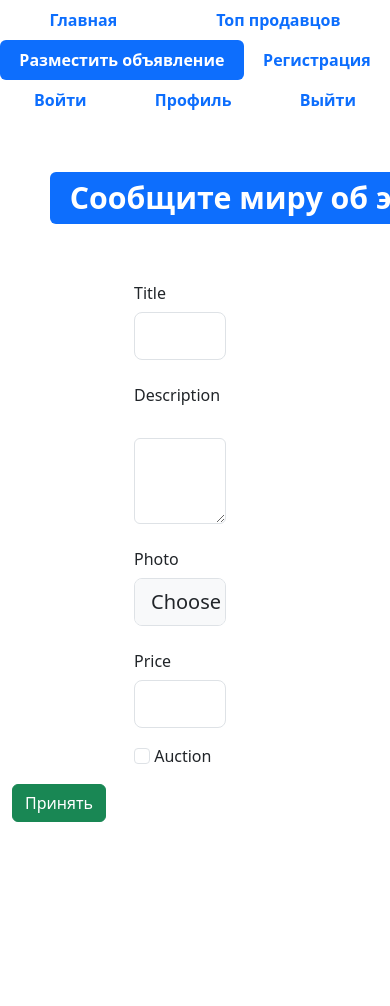
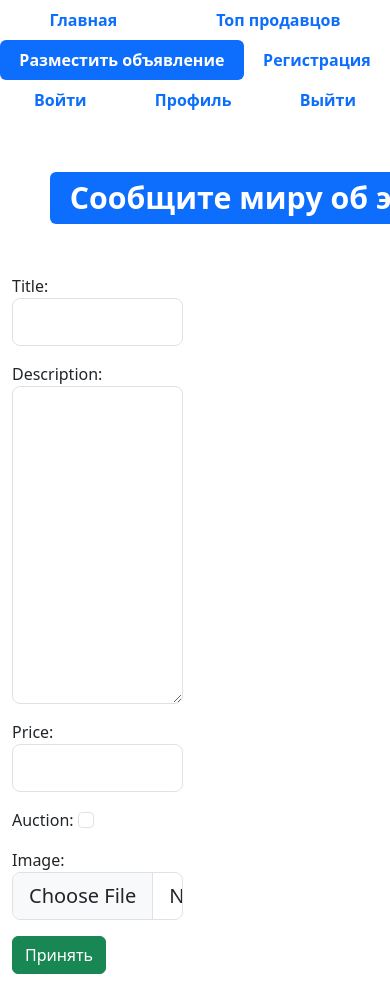
Before and after one commit to EmilAhmaBoy/lesson-11, a Django app: page /advertisement-post/ in a window 390 px wide; the page is wider, and only the part inside the window is pictured. Before the commit the page ends 822 px from the top of that part, so only its background shows below. Run offline with Django 4.2, Linux system fonts and the light colour scheme; some libraries are stand-ins or nearby versions.

Commit message:
Занятие 10

```diff
--- /dev/null
+++ b/app_advertisements/forms.py
@@ -0,0 +1,9 @@
+from django import forms
+
+
+class AdvertisementForm(forms.Form):
+    title = forms.CharField(max_length=64, widget=forms.TextInput(attrs={'class': 'form-control form-control-lg'}))
+    description = forms.CharField(widget=forms.Textarea(attrs={'class': 'form-control form-control-lg'}))
+    price = forms.DecimalField(widget=forms.NumberInput(attrs={'class': 'form-control form-control-lg'}))
+    auction = forms.BooleanField(widget=forms.CheckboxInput(attrs={'class': 'form-check-input'}), required=False)
+    image = forms.ImageField(widget=forms.FileInput(attrs={'class': 'form-control form-control-lg'}))
--- a/app_advertisements/views.py
+++ b/app_advertisements/views.py
@@ -1,6 +1,8 @@
-from django.shortcuts import render
+from django.shortcuts import render, redirect
+from django.urls import reverse
 from django.http import HttpResponse
 from .models import Advertisement
+from .forms import AdvertisementForm
 
 
 def index(request):
@@ -14,7 +16,20 @@ def top_sellers(request):
 
 
 def advertisement_post(request):
-    return render(request, 'advertisement-post.html')
+    if request.method == 'POST':
+        form = AdvertisementForm(request.POST, request.FILES)
+        if form.is_valid():
+            advertisement = Advertisement(**form.cleaned_data)
+            advertisement.user = request.user
+            advertisement.save()
+            url = reverse('main-page')
+            return redirect(url)
+    else:
+        form = AdvertisementForm()
+
+    form = AdvertisementForm()
+    context = {'form': form}
+    return render(request, 'advertisement-post.html', context)
 
 
 def register(request):
--- a/templates/advertisement-post.html
+++ b/templates/advertisement-post.html
@@ -24,47 +24,10 @@
 <div class="container">
     <form method="post">
         <div class="row mb-3">
-            <div class="col">
-                <label class="col-sm-4 col-form-label offset-4">Title</label>
-                <div class="col-sm-4 offset-4 w-25">
-                    <input type="text" class="form-control form-control-lg">
-                </div>
+            <div class="col-6">
+                {{ form.as_p }}
             </div>
-        </div>
-        <div class="row mb-3">
-            <div class="col">
-                <label class="col-sm-4 col-form-label offset-4">Description</label>
-                <div class="col-sm-4 offset-4 w-25">
-                    <label for="" class="form-label"></label>
-                    <textarea class="form-control" name="" id="" rows="3"></textarea>
-                </div>
-            </div>
-        </div>
-        <div class="row mb-3">
-            <div class="col">
-                <label class="col-sm-4 col-form-label offset-4">Photo</label>
-                <div class="col-sm-4 offset-4 w-25">
-                    <input type="file" class="form-control form-control-lg">
-                </div>
-            </div>
-        </div>
-        <div class="row mb-3">
-            <div class="col">
-                <label class="col-sm-4 col-form-label offset-4">Price</label>
-                <div class="col-sm-4 offset-4 w-25">
-                    <input type="text" class="form-control form-control-lg">
-                </div>
-            </div>
-        </div>
-        <div class="row mb-3">
-            <div class="col">
-                <div class="offset-4 w-25">
-                    <input type="checkbox" class="form-check-input">
-                    <label class="form-check-label">Auction</label>
-                </div>
-            </div>
-        </div>
-        <div class="row mb-3 offset-sm-5">
+        <div class="row mb-3 offset-sm-2">
             <div class="col">
                 <button type="submit" class="btn btn-success">Принять</button>
             </div>
```
